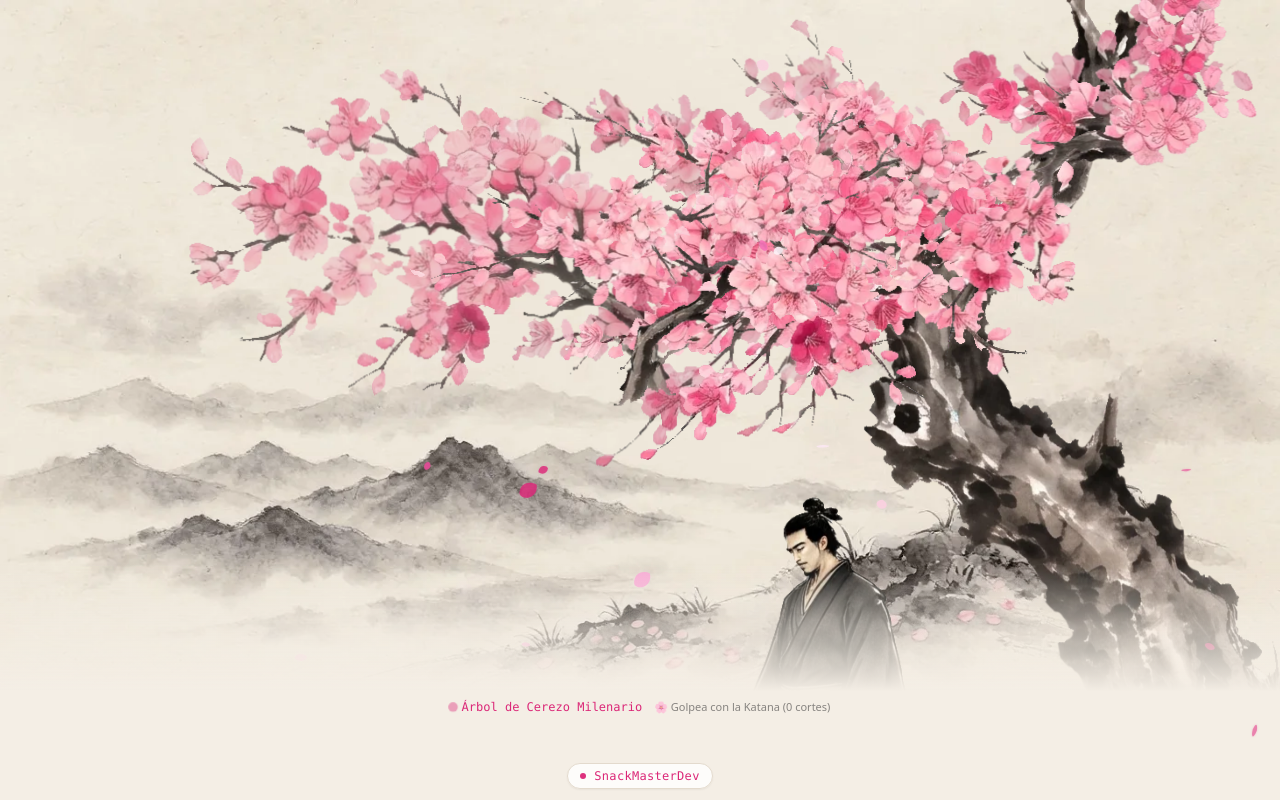
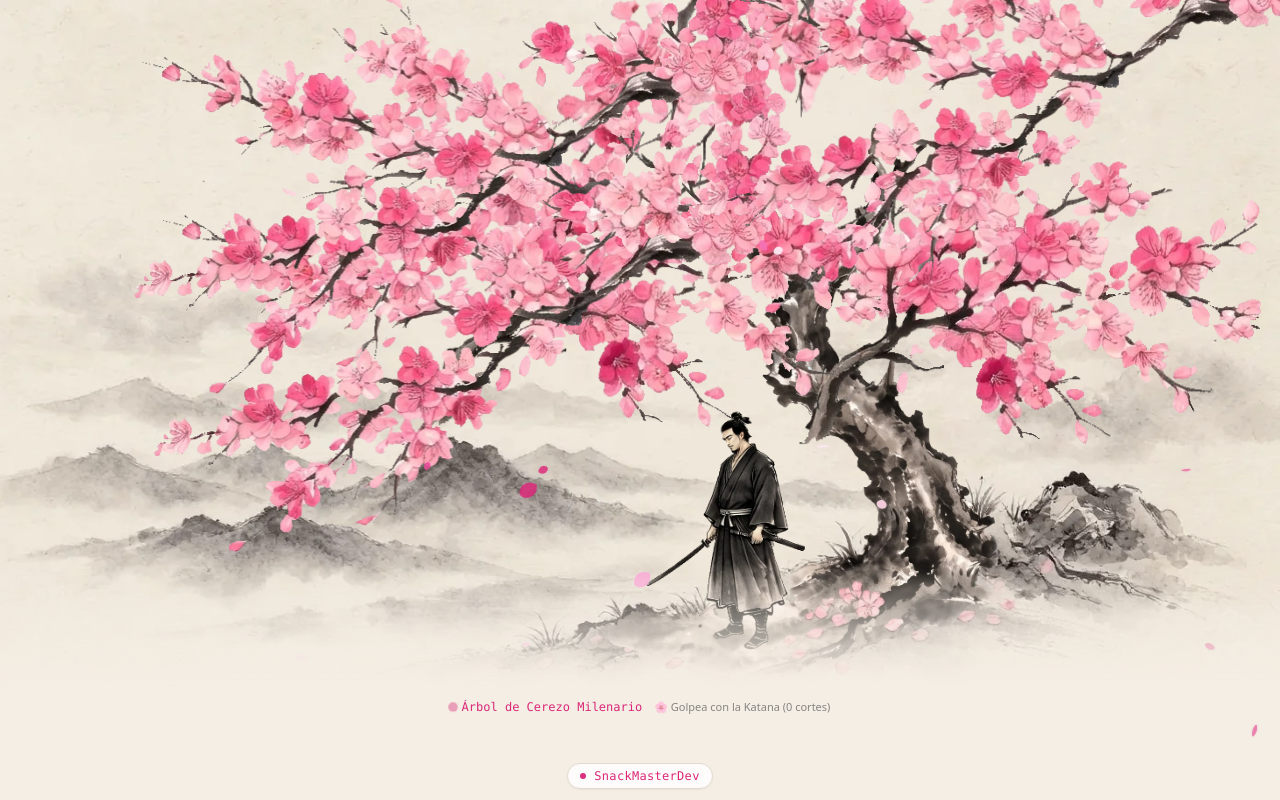
Before and after one commit to SnackMasterDev/portfolio, a React (Vite) app: page / in a window 1280 px wide. Shown: the top 800 px of the page. Built offline with nearby package versions, Linux system fonts and the light colour scheme.

Commit message:
feat(tree): apply calibrated branch and trunk layout from visual calibrator

```diff
--- a/src/components/tree/SakuraBranches.tsx
+++ b/src/components/tree/SakuraBranches.tsx
@@ -4,93 +4,156 @@ export interface SakuraBranchesProps {
   isRecoiling: boolean;
 }
 
+interface BranchConfig {
+  id: string;
+  src: string;
+  left: number;
+  top: number;
+  width: number;
+  scale: number;
+  rot: number;
+  flipX: boolean;
+  z: number;
+  opacity: number;
+  breezeAnim: string;
+}
+
+// Configuración calibrada exacta enviada por el usuario
+const CALIBRATED_BRANCHES: BranchConfig[] = [
+  {
+    id: 'rama_1_7013',
+    src: 'rama_1',
+    left: 62.5,
+    top: 19.5,
+    width: 36,
+    scale: 0.66,
+    rot: 0,
+    flipX: false,
+    z: 15,
+    opacity: 1,
+    breezeAnim: 'animate-[branch-breeze-1_5.5s_ease-in-out_infinite]',
+  },
+  {
+    id: 'rama_1_7946',
+    src: 'rama_1',
+    left: 33,
+    top: 17,
+    width: 36,
+    scale: 0.56,
+    rot: 0,
+    flipX: true,
+    z: 15,
+    opacity: 1,
+    breezeAnim: 'animate-[branch-breeze-2_6.2s_ease-in-out_infinite_0.4s]',
+  },
+  {
+    id: 'rama_4_8968',
+    src: 'rama_4',
+    left: 12,
+    top: 12.5,
+    width: 52,
+    scale: 1,
+    rot: 0,
+    flipX: false,
+    z: 15,
+    opacity: 1,
+    breezeAnim: 'animate-[branch-breeze-3_5.8s_ease-in-out_infinite_0.8s]',
+  },
+  {
+    id: 'rama_3_6132',
+    src: 'rama_3',
+    left: 22,
+    top: 14.5,
+    width: 32,
+    scale: 0.9,
+    rot: 4,
+    flipX: false,
+    z: 15,
+    opacity: 1,
+    breezeAnim: 'animate-[branch-breeze-1_4.8s_ease-in-out_infinite_1.2s]',
+  },
+  {
+    id: 'rama_4_5896',
+    src: 'rama_4',
+    left: 10.5,
+    top: -10.5,
+    width: 52,
+    scale: 1,
+    rot: 35,
+    flipX: false,
+    z: 15,
+    opacity: 1,
+    breezeAnim: 'animate-[branch-breeze-2_6.6s_ease-in-out_infinite_0.2s]',
+  },
+  {
+    id: 'rama_2_4776',
+    src: 'rama_2',
+    left: 40,
+    top: -4,
+    width: 18,
+    scale: 1,
+    rot: 91,
+    flipX: false,
+    z: 14,
+    opacity: 1,
+    breezeAnim: 'animate-[branch-breeze-3_5.2s_ease-in-out_infinite_1.6s]',
+  },
+  {
+    id: 'rama_4_5438',
+    src: 'rama_4',
+    left: 54,
+    top: -22,
+    width: 52,
+    scale: 0.58,
+    rot: 55,
+    flipX: true,
+    z: 15,
+    opacity: 1,
+    breezeAnim: 'animate-[branch-breeze-1_6.0s_ease-in-out_infinite_0.9s]',
+  },
+  {
+    id: 'rama_2_3918',
+    src: 'rama_2',
+    left: 50,
+    top: -8,
+    width: 18,
+    scale: 1,
+    rot: 80,
+    flipX: false,
+    z: 14,
+    opacity: 1,
+    breezeAnim: 'animate-[branch-breeze-2_4.9s_ease-in-out_infinite_1.1s]',
+  },
+];
+
 export const SakuraBranches: React.FC<SakuraBranchesProps> = ({ isRecoiling }) => {
   return (
     <div className="pointer-events-none absolute inset-0 z-10 overflow-visible">
-      {/* CAPA TRASERA PROFUNDA: Da volumen, densidad y sombras al follaje */}
+      {CALIBRATED_BRANCHES.map((b) => {
+        const flipScale = b.flipX ? -b.scale : b.scale;
+        return (
           <img
-        src="/assets/tree/rama_4.webp"
+            key={b.id}
+            src={`/assets/tree/${b.src}.webp`}
             alt=""
             aria-hidden="true"
-        className={`absolute left-[40%] top-[-8%] w-[58%] max-w-none opacity-85 brightness-90 filter transition-transform ${
-          isRecoiling
-            ? 'animate-[branch-impact-shudder_0.55s_cubic-bezier(0.36,0.07,0.19,0.97)]'
-            : 'animate-[branch-breeze-2_7.2s_ease-in-out_infinite]'
-        }`}
-        style={{ transformOrigin: '70% 90%' }}
-      />
-      <img
-        src="/assets/tree/rama_1.webp"
-        alt=""
-        aria-hidden="true"
-        className={`absolute left-[30%] top-[10%] w-[38%] max-w-none -scale-x-100 opacity-80 brightness-95 filter transition-transform ${
-          isRecoiling
-            ? 'animate-[branch-impact-shudder_0.5s_cubic-bezier(0.36,0.07,0.19,0.97)_0.05s]'
-            : 'animate-[branch-breeze-1_5.8s_ease-in-out_infinite_1.2s]'
-        }`}
-        style={{ transformOrigin: '30% 85%' }}
-      />
-
-      {/* CAPA MEDIA FRONDOSA: Ramas principales conectadas a la copa del tronco */}
-      <img
-        src="/assets/tree/rama_4.webp"
-        alt=""
-        aria-hidden="true"
-        className={`absolute left-[44%] top-[-3%] w-[54%] max-w-none transition-transform ${
+            className={`absolute max-w-none transition-transform duration-300 ${
               isRecoiling
                 ? 'animate-[branch-impact-shudder_0.52s_cubic-bezier(0.36,0.07,0.19,0.97)]'
-            : 'animate-[branch-breeze-1_5.2s_ease-in-out_infinite]'
+                : b.breezeAnim
             }`}
-        style={{ transformOrigin: '65% 85%' }}
+            style={{
+              left: `${b.left}%`,
+              top: `${b.top}%`,
+              width: `${b.width}%`,
+              zIndex: b.z,
+              opacity: b.opacity,
+              transform: `scale(${flipScale}, ${b.scale}) rotate(${b.rot}deg)`,
+              transformOrigin: 'center center',
+            }}
           />
-      <img
-        src="/assets/tree/rama_1.webp"
-        alt=""
-        aria-hidden="true"
-        className={`absolute left-[48%] top-[14%] w-[36%] max-w-none transition-transform ${
-          isRecoiling
-            ? 'animate-[branch-impact-shudder_0.55s_cubic-bezier(0.36,0.07,0.19,0.97)_0.02s]'
-            : 'animate-[branch-breeze-3_6.4s_ease-in-out_infinite_0.5s]'
-        }`}
-        style={{ transformOrigin: '80% 80%' }}
-      />
-
-      {/* CAPA FRONTAL EXTENDIDA: Ramas que caen y se extienden lateralmente */}
-      <img
-        src="/assets/tree/rama_3.webp"
-        alt=""
-        aria-hidden="true"
-        className={`absolute left-[32%] top-[26%] w-[32%] max-w-none transition-transform ${
-          isRecoiling
-            ? 'animate-[branch-impact-shudder_0.58s_cubic-bezier(0.36,0.07,0.19,0.97)_0.04s]'
-            : 'animate-[branch-breeze-2_4.9s_ease-in-out_infinite_1.8s]'
-        }`}
-        style={{ transformOrigin: '90% 40%' }}
-      />
-      <img
-        src="/assets/tree/rama_2.webp"
-        alt=""
-        aria-hidden="true"
-        className={`absolute left-[70%] top-[19%] w-[16%] max-w-none transition-transform ${
-          isRecoiling
-            ? 'animate-[branch-impact-shudder_0.48s_cubic-bezier(0.36,0.07,0.19,0.97)]'
-            : 'animate-[branch-breeze-1_4.4s_ease-in-out_infinite_2.1s]'
-        }`}
-        style={{ transformOrigin: '20% 70%' }}
-      />
-
-      {/* RAMA EXTRA PENDIENTE: Cuelga delicadamente en primer plano sobre el sendero */}
-      <img
-        src="/assets/tree/rama_3.webp"
-        alt=""
-        aria-hidden="true"
-        className={`absolute left-[24%] top-[19%] w-[26%] max-w-none -scale-x-95 rotate-[12deg] opacity-95 transition-transform ${
-          isRecoiling
-            ? 'animate-[branch-impact-shudder_0.54s_cubic-bezier(0.36,0.07,0.19,0.97)_0.08s]'
-            : 'animate-[branch-breeze-3_5.9s_ease-in-out_infinite_1s]'
-        }`}
-        style={{ transformOrigin: '95% 30%' }}
-      />
+        );
+      })}
     </div>
   );
 };
--- a/src/components/tree/SakuraTree.tsx
+++ b/src/components/tree/SakuraTree.tsx
@@ -76,9 +76,14 @@ export const SakuraTree: React.FC<SakuraTreeProps> = ({ className = '', onStrike
           id="sakura-tree-img"
           src="/assets/tree/tronco.webp"
           alt="Árbol de Cerezo Sakura Milenario"
-          className={`absolute left-[44%] top-[-8%] w-[60%] max-w-none object-contain pointer-events-none z-10 transition-transform duration-300 ${
-            isRecoiling ? 'scale-[1.008] -translate-x-0.5' : ''
-          }`}
+          className="absolute object-contain pointer-events-none z-10 transition-transform duration-300"
+          style={{
+            left: '33%',
+            top: '-19%',
+            width: '60%',
+            transform: `scale(${isRecoiling ? 0.528 : 0.52}) translate(${isRecoiling ? -2 : 0}px, 0)`,
+            transformOrigin: 'center center',
+          }}
           loading="eager"
         />
 
```
Lines whose indentation alone changed are shown as unchanged.
